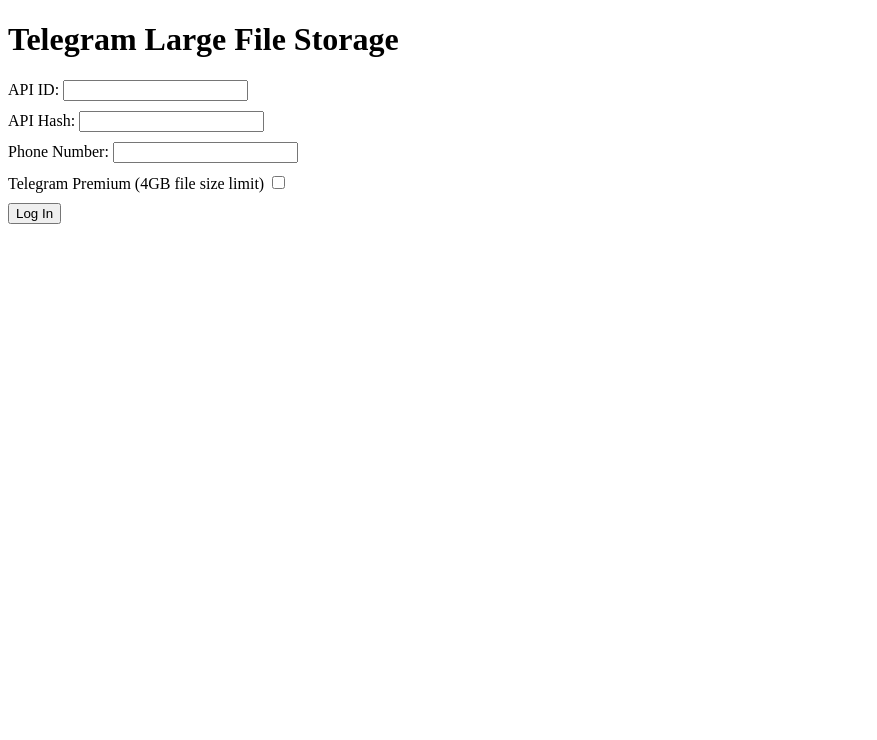
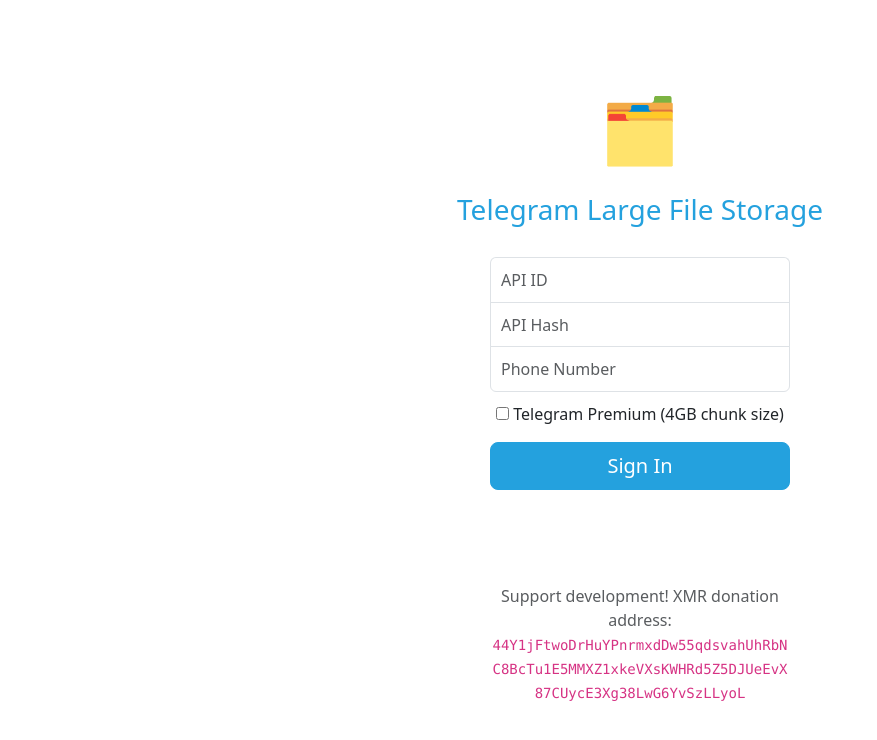
Before and after one commit to hinsley/tglfs, a website built with Parcel: page src/index.html in a window 1280 px wide. Shown: the whole page, without its empty margins (0-877 px from the left). Built offline with nearby package versions, Linux system fonts and the light colour scheme.

Commit message:
Bootstrap theme

```diff
--- a/src/index.html
+++ b/src/index.html
@@ -3,41 +3,40 @@
     <head>
         <meta charset="utf-8" />
         <title>TGLFS</title>
+        <meta name="viewport" content="width=device-width, initial-scale=1">
+        <link href="https://cdn.jsdelivr.net/npm/bootstrap@5.3.3/dist/css/bootstrap.min.css" rel="stylesheet" integrity="sha384-QWTKZyjpPEjISv5WaRU9OFeRpok6YctnYmDr5pNlyT2bRjXh0JMhjY6hW+ALEwIH" crossorigin="anonymous">
+        <link href="./style.css" rel="stylesheet">
         <script type="module" src="web/app.ts"></script>
     </head>
-    <body>
-        <h1>Telegram Large File Storage</h1>
-        <div id="login" style="margin-top: 20px;">
-            <div style="margin-top: 20px;">
-                <label for="apiId">API ID:</label>
-                <input type="number" id="apiId" name="apiId">
+    <body class="text-center">
+        <div id="app">
+            <div id="logo">🗂️</div>
+            <h1 id="title" class="h3 mb-3 font-weight-normal">Telegram Large File Storage</h1>
+            <div id="login">
+                <input type="number" id="apiId" class="form-control" name="apiId" placeholder="API ID">
+                <input type="text" id="apiHash" class="form-control" name="apiHash" placeholder="API Hash">
+                <input type="tel" id="phone" class="form-control" name="phone" placeholder="Phone Number">
+                <div class="mb-3">
+                    <label for="telegramPremium">
+                        <input type="checkbox" id="telegramPremium" name="telegramPremium">
+                        Telegram Premium (4GB chunk size)
+                    </label>
+                </div>
+                <button id="loginButton" class="btn btn-lg btn-primary btn-block w-100">Sign In</button>
             </div>
-            <div style="margin-top: 10px;">
-                <label for="apiHash">API Hash:</label>
-                <input type="text" id="apiHash" name="apiHash">
+            <div id="controls" class="button-group" hidden>
+                <button id="uploadFileButton" class="btn btn-lg btn-outline-primary btn-block w-100">Upload file</button>
+                <button id="fileLookupButton" class="btn btn-lg btn-outline-primary btn-block w-100 middleButton">File lookup</button>
+                <button id="sendFileButton" class="btn btn-lg btn-outline-primary btn-block w-100 middleButton">Send file</button>
+                <button id="unsendFileButton" class="btn btn-lg btn-outline-primary btn-block w-100 middleButton">Unsend file</button>
+                <button id="receiveFileButton" class="btn btn-lg btn-outline-primary btn-block w-100 middleButton">Receive file</button>
+                <button id="renameFileButton" class="btn btn-lg btn-outline-primary btn-block w-100 middleButton">Rename file</button>
+                <button id="deleteFileButton" class="btn btn-lg btn-outline-primary btn-block w-100 middleButton">Delete file</button>
+                <button id="downloadFileButton" class="btn btn-lg btn-outline-primary btn-block w-100 middleButton">Download file</button>
+                <button id="clearCacheButton" class="btn btn-lg btn-outline-primary btn-block w-100">Clear cache</button>
             </div>
-            <div style="margin-top: 10px;">
-                <label for="phone">Phone Number:</label>
-                <input type="tel" id="phone" name="phone">
-            </div>
-            <div style="margin-top: 10px;">
-                <label for="telegramPremium">Telegram Premium (4GB file size limit)</label>
-                <input type="checkbox" id="telegramPremium" name="telegramPremium">
-            </div>
-            <div style="margin-top: 10px;">
-                <button id="loginButton">Log In</button>
-            </div>
+            <div id="donation" class="text-muted" style="margin-top: 64px;">Support development! XMR donation address:<br><code style="word-wrap: break-word; user-select: text;">44Y1jFtwoDrHuYPnrmxdDw55qdsvahUhRbNC8BcTu1E5MMXZ1xkeVXsKWHRd5Z5DJUeEvX87CUycE3Xg38LwG6YvSzLLyoL</code></div>
         </div>
-        <div id="controls" style="margin-top: 20px;" hidden>
-            <button id="uploadFileButton">Upload file</button>
-            <button id="fileLookupButton" style="margin-left: 10px;">File lookup</button>
-            <button id="sendFileButton" style="margin-left: 10px;">Send file</button>
-            <button id="unsendFileButton" style="margin-left: 10px;">Unsend file</button>
-            <button id="receiveFileButton" style="margin-left: 10px;">Receive file</button>
-            <button id="renameFileButton" style="margin-left: 10px;">Rename file</button>
-            <button id="deleteFileButton" style="margin-left: 10px;">Delete file</button>
-            <button id="downloadFileButton" style="margin-left: 10px;">Download file</button>
-            <button id="clearCacheButton" style="margin-left: 10px;">Clear cache</button>
-        </div>
+        <script src="https://cdn.jsdelivr.net/npm/bootstrap@5.3.3/dist/js/bootstrap.bundle.min.js" integrity="sha384-YvpcrYf0tY3lHB60NNkmXc5s9fDVZLESaAA55NDzOxhy9GkcIdslK1eN7N6jIeHz" crossorigin="anonymous"></script>
     </body>
 </html>
--- /dev/null
+++ b/src/style.css
@@ -0,0 +1,82 @@
+html,
+body {
+    height: 100%;
+}
+
+body {
+    display: -ms-flexbox;
+    display: -webkit-box;
+    display: flex;
+    -ms-flex-align: center;
+    -ms-flex-pack: center;
+    -webkit-box-align: center;
+    align-items: center;
+    -webkit-box-pack: center;
+    justify-content: center;
+    padding-top: 40px;
+    padding-bottom: 40px;
+    background-color: #fff;
+}
+
+div#logo {
+    font-size: 64px;
+    margin-bottom: 16px;
+    user-select: none;
+    -webkit-user-select: none;
+    -moz-user-select: none;
+}
+h1#title {
+    user-select: none;
+    -webkit-user-select: none;
+    -moz-user-select: none;
+    color: #24a1de;
+}
+div#login, div#controls {
+    width: 100%;
+    max-width: 330px;
+    padding: 15px;
+    margin: 0 auto;
+}
+div#donation {
+    width: 100%;
+    max-width: 330px;
+    padding: 15px;
+    margin: 0 auto;
+}
+div#login input.form-control {
+    position: relative;
+    box-sizing: border-box;
+    height: auto;
+    padding: 10px;
+    font-size: 16px;
+}
+div#login button#loginButton {
+    background-color: #24a1de;
+    border-color: #24a1de;
+}
+div#controls button {
+    background-color: #fff;
+    color: #24a1de;
+}
+div#controls button:hover, div#controls button:active {
+    background-color: #24a1de;
+    color: #fff;
+}
+div#login input#apiId, div#controls button#uploadFileButton {
+  border-bottom: 0;
+  border-bottom-right-radius: 0;
+  border-bottom-left-radius: 0;
+}
+div#login input#apiHash, div#controls button.middleButton {
+  border-bottom: 0;
+  border-radius: 0;
+}
+div#login input#phone, div#controls button#clearCacheButton {
+    margin-top: -1px;
+    margin-bottom: 10px;
+    border-top-left-radius: 0;
+    border-top-right-radius: 0;
+}
+div#login .form-control:focus, div#controls button:hover {
+    z-index: 2;
+}
--- a/src/telegram.ts
+++ b/src/telegram.ts
@@ -236,6 +236,7 @@
 export async function fileUpload(client: TelegramClient, config: Config.Config) {
     // TODO: Introduce byte counting for the original file's stream so we know
     // how close to being done the upload is.
+    // TODO: Implement upload resumption.
     if (config.chunkSize < UPLOAD_PART_SIZE) {
         throw new Error(`config.chunkSize (${config.chunkSize}) must be larger than UPLOAD_PART_SIZE (${UPLOAD_PART_SIZE}).`);
     }
```
